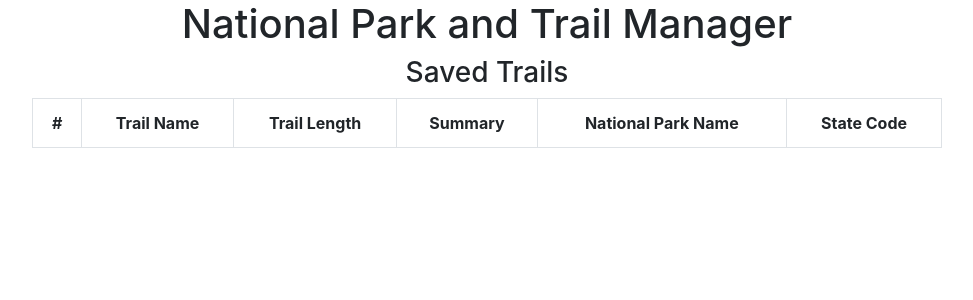
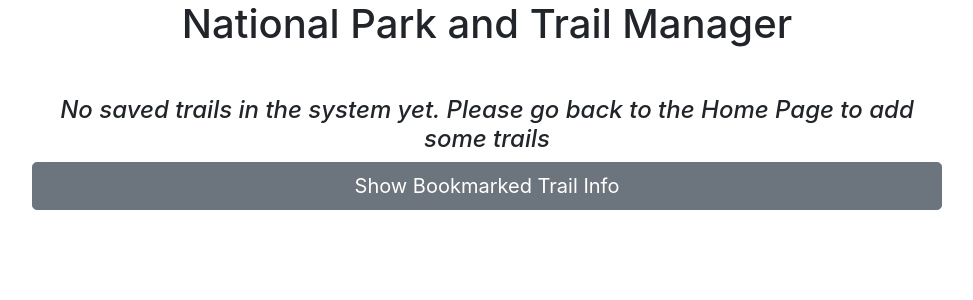
Before and after one commit to KJTempas/hiking_national_parks, a Flask app: page /savedtrails in a window 1280 px wide. Shown: the top 300 px of the page, without its empty margins (153-1126 px from the left). Run offline with Flask 2, Linux system fonts and the light colour scheme; lists and menus that the app fills with data are empty.

Commit message:
added if the db is empty show instruction to add data

```diff
--- a/application/Templates/save_trail.html
+++ b/application/Templates/save_trail.html
@@ -6,8 +6,10 @@
 <div class="content">
 
     <h1>National Park and Trail Manager</h1>
+
+
+    {% if bookmark_list %}
     <h3>Saved Trails</h3>
-
     <table class="table table-bordered">
         <th scope="col">#</th>
         <th scope="col">Trail Name</th>
@@ -31,6 +33,15 @@
         </tbody>
     </table>
 
+    {% else %}
+    <br>
+    <p>
+      <h4><i>No saved trails in the system yet. Please go back to the Home Page to add some trails</i></h4>
+    <a href="{{ (url_for('home')) }}"><button type="button" class="btn btn-secondary btn-lg btn-block">Show Bookmarked Trail Info</button></a>
+    </p>
+
+    {% endif %}
+
 
 
 
--- a/application/database/database_functions.py
+++ b/application/database/database_functions.py
@@ -6,7 +6,9 @@ import logging
 logging.basicConfig(level=logging.DEBUG, format='%(asctime)s %(levelname)s %(message)s', datefmt='%d-%m-%y %H:%M:%S')
 log = logging.getLogger('root')
 
+
 # use these functions to preform actions in the database
+# TODO: need to add exception
 
 def add_saved_trail(name, leng, summ, natl_pk, state):
     Trails.create(trail_id=AutoField, trail_name=name, trail_len=leng, trail_sum=summ, natl_park=natl_pk,
```
